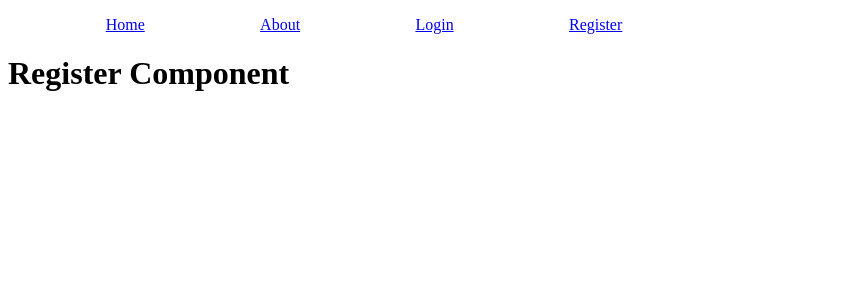
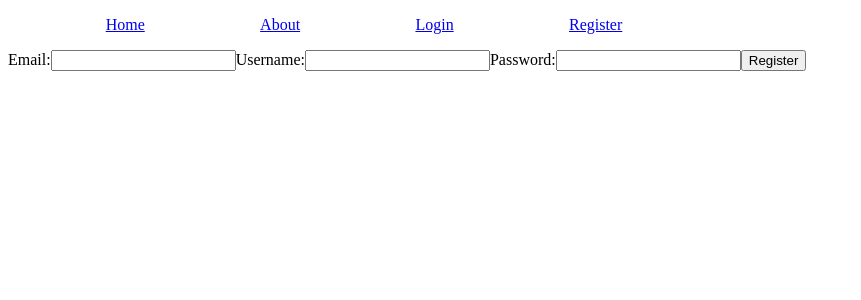
Before and after one commit to ashjamesd/phase-4-project-new, a React (Create React App) app: page /register in a window 1280 px wide. Shown: the top 300 px of the page, without its empty margins (0-861 px from the left). Built offline with nearby package versions, Linux system fonts and the light colour scheme.

Commit message:
some changes

```diff
--- a/src/App.js
+++ b/src/App.js
@@ -5,7 +5,7 @@ import Home from './components/Home';
 import Saved from './components/Saved';
 import Cart from './components/Cart';
 import Login from './components/Login';
-import Register from './components/Register';
+import Registration from './components/Registration';
 import './App.css';
 
 function App() {
@@ -18,7 +18,7 @@ function App() {
           <Route path="/saved" component={Saved} />
           <Route path="/cart" component={Cart} />
           <Route path="/login" component={Login} />
-          <Route path="/register" component={Register} />
+          <Route path="/register" component={Registration} />
         </Switch>
       </div>
     </Router>
--- a/src/components/ProductForm.js
+++ b/src/components/ProductForm.js
@@ -1,20 +1,3 @@
-import React, { useState } from 'react';
-
-const ProductForm = ({ onAddProduct }) => {
-  const [imageUrl, setImageUrl] = useState('');
-  const [name, setName] = useState('');
-  const [price, setPrice] = useState('');
-
-  const handleSubmit = (event) => {
-    event.preventDefault();
-    const newProduct = { imageUrl, name, price };
-    onAddProduct(newProduct);
-    setImageUrl('');
-    setName('');
-    setPrice('');
-  };
-
-
 //trying to make a post request for adding a new product
 // import React, { useState } from 'react';
 
@@ -64,6 +47,25 @@ const ProductForm = ({ onAddProduct }) => {
   // }
 
 
+
+import React, { useState } from 'react';
+
+const ProductForm = ({ onAddProduct }) => {
+  const [imageUrl, setImageUrl] = useState('');
+  const [name, setName] = useState('');
+  const [price, setPrice] = useState('');
+
+  const handleSubmit = (event) => {
+    event.preventDefault();
+    const newProduct = { imageUrl, name, price };
+    onAddProduct(newProduct);
+    setImageUrl('');
+    setName('');
+    setPrice('');
+  };
+
+
+
   return (
     <form onSubmit={handleSubmit}>
       <label>
--- /dev/null
+++ b/src/components/Registration.js
@@ -0,0 +1,42 @@
+import React, { useState } from 'react';
+
+const Registration = () => {
+  const [email, setEmail] = useState('');
+  const [username, setUsername] = useState('');
+  const [password, setPassword] = useState('');
+
+  const handleSubmit = async (event) => {
+    event.preventDefault();
+    try {
+      const response = await fetch('http://127.0.0.1:5555/users', {
+        method: 'POST',
+        headers: { 'Content-Type': 'application/json' },
+        body: JSON.stringify({ email, username, password }),
+      });
+      const data = await response.json();
+      console.log('Registration successful:', data);
+    } catch (error) {
+      console.error('Error registering user:', error);
+    }
+  };
+
+  return (
+    <form onSubmit={handleSubmit}>
+      <label>
+        Email:
+        <input type="email" value={email} onChange={(e) => setEmail(e.target.value)} required />
+      </label>
+      <label>
+        Username:
+        <input type="text" value={username} onChange={(e) => setUsername(e.target.value)} required />
+      </label>
+      <label>
+        Password:
+        <input type="password" value={password} onChange={(e) => setPassword(e.target.value)} required />
+      </label>
+      <button type="submit">Register</button>
+    </form>
+  );
+};
+
+export default Registration;
```
Also changed, not shown: 1 other file (tests, documents, lock files or other folders).
